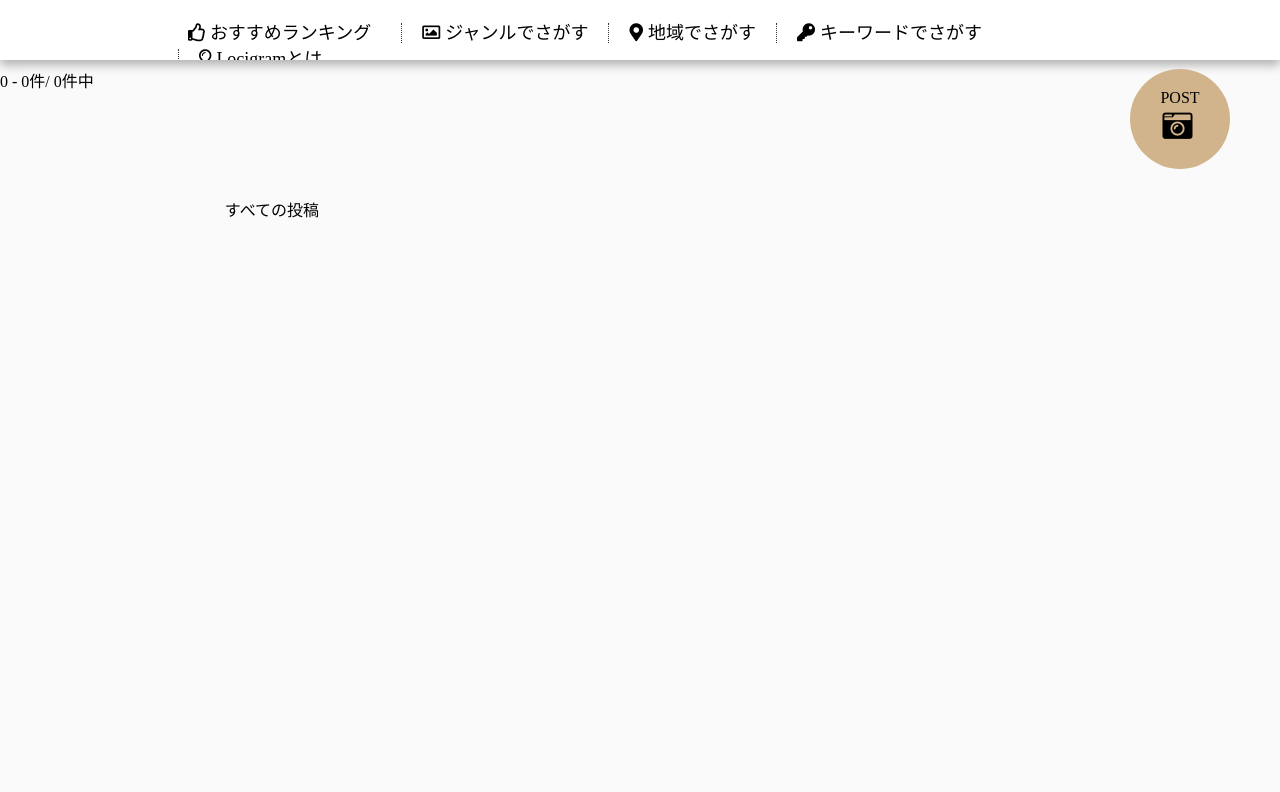
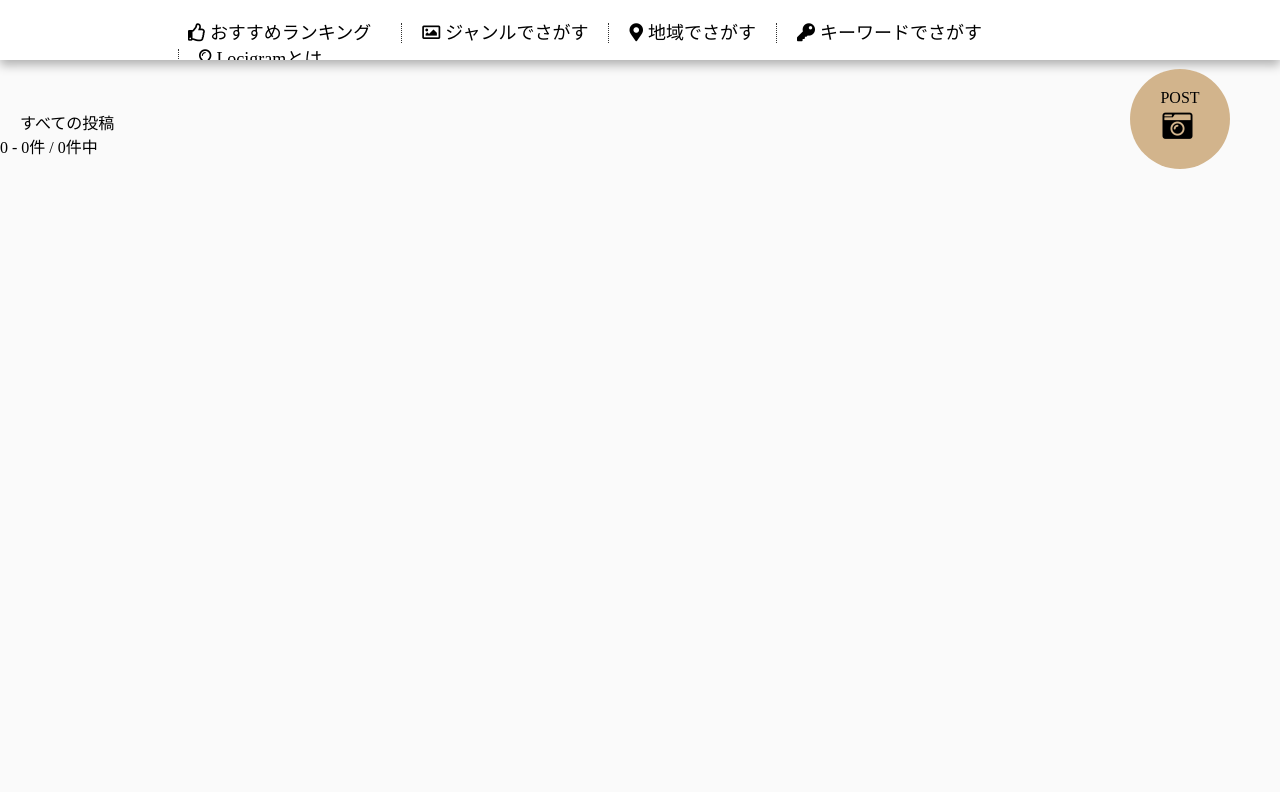
Before and after one commit to XIAO100he/Locigram, a PHP site: page / in a window 1280 px wide. Shown: the part 81-873 px from the top of the page. Run offline with PHP 8.4, Linux system fonts and the light colour scheme; the visitor is signed in with stand-in values (Sample User, id 1); data that the repository does not hold is empty; some libraries are stand-ins or nearby versions.

Commit message:
Edit index.php

```diff
--- a/index.php
+++ b/index.php
@@ -23,7 +23,7 @@
 $dbPostData = getPostList($currentMinNum);
 
 
-
+debug('画面表示処理終了 <<<<<<<<<<<<<<<<<<<<<<<<<<<<<<<<<<<<<<<<<<<<<<<<');
 ?>
 
 <!------------------------ビュー---------------------------------->
@@ -42,12 +42,20 @@
 	require('menu.php');
 	?>
 	<div class="index-wrapper">
-		<div class="PostNum">
-			<span class="num"><?php echo (!empty($dbPostData['data'])) ? $currentMinNum+1 : 0 ; ?></span> - <span class="num"><?php echo $currentMinNum+count($dbPostData['data']); ?></span>件/ <span class="num"><?php echo sanitize($dbPostData['total']); ?></span>件中
-		</div>
-		<div class="photos-wrapper">
+		<div class="allPost-wrapper">
 			<div class="theme-wrapper">すべての投稿</div>
-			<?php require('photos.php'); ?>
+<!--			投稿件数-->
+			<div class="postNum">
+				<span class="num"><?php echo (!empty($dbPostData['data'])) ? $currentMinNum+1 : 0; ?></span> - <span class="num"><?php echo $currentMinNum+count($dbPostData['data']); ?></span>件 / <span class="num"><?php echo sanitize($dbPostData['total']); ?></span>件中
+			</div>
+<!--			投稿写真-->
+			<div class="photos_wrapper">
+				<?php require('photos.php'); ?>
+			</div>
+<!--			ページネーション-->
+			<div class="pagination">
+				<?php pagination($currentPageNum, $dbPostData['total_page']); ?>
+			</div>
 		</div>
 	</div>
 	<?php
```
